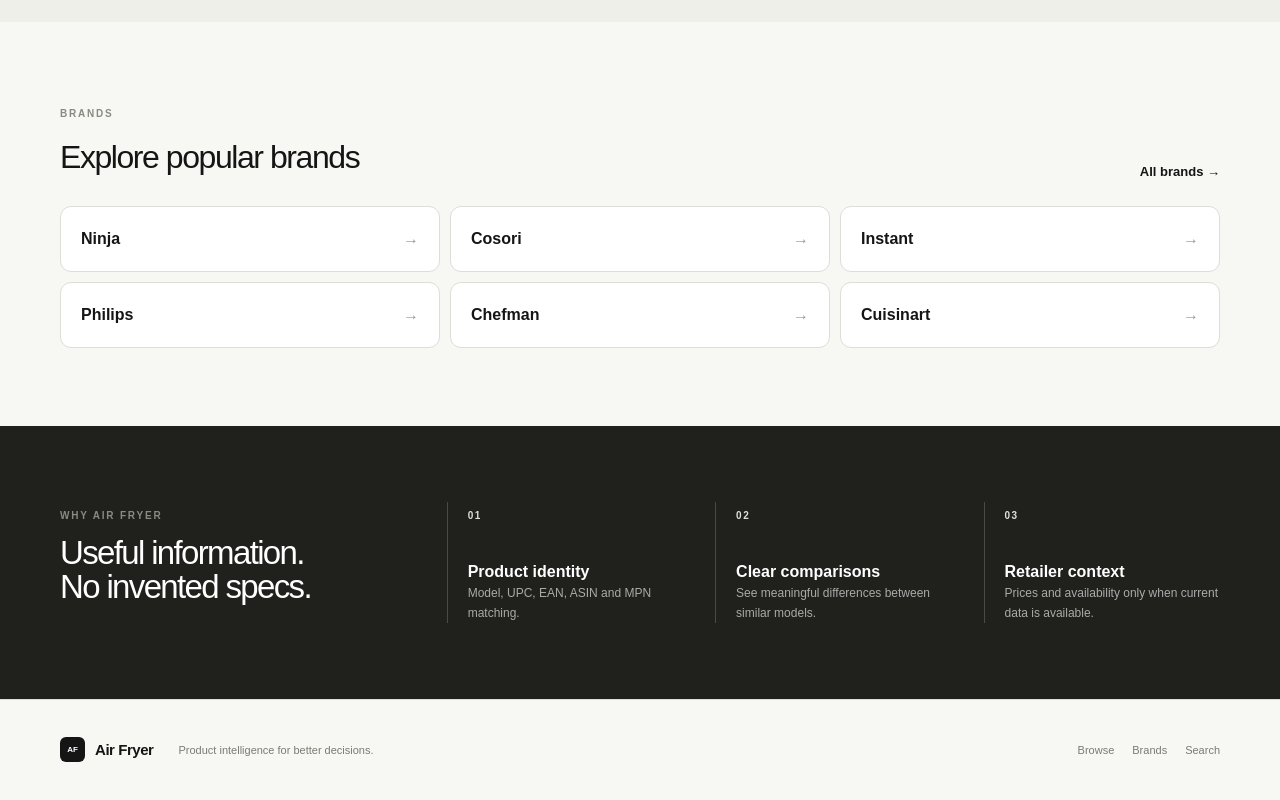
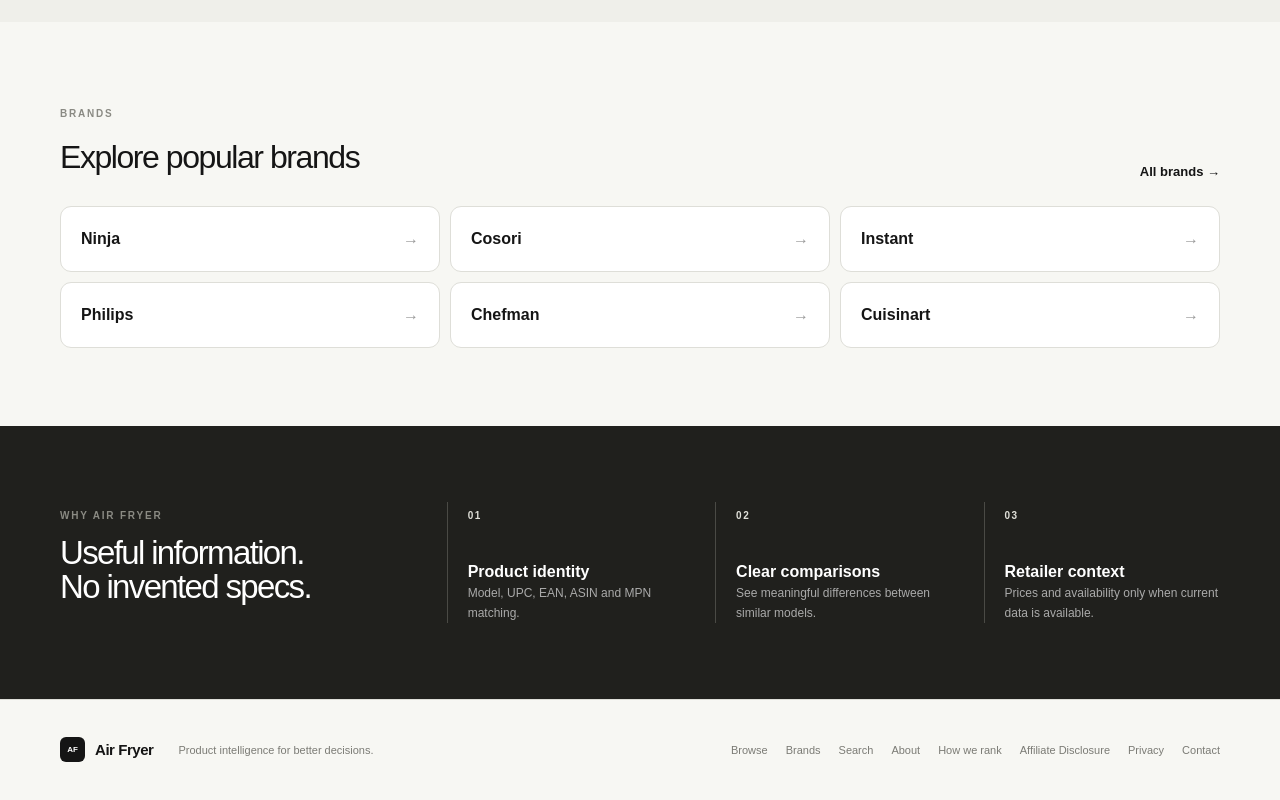
Before and after one commit to amazonkadipi-collab/airfryer, a Next.js app: page / in a window 1280 px wide. Shown: the part 1488-2288 px from the top of the page. Built offline with nearby package versions, Linux system fonts and the light colour scheme; no server answers.

Commit message:
feat(footer): add trust and legal navigation

```diff
--- a/app/page.tsx
+++ b/app/page.tsx
@@ -81,7 +81,7 @@
         </div>
       </section>
 
-      <footer><div className="shell footer"><Link href="/" className="brand"><span className="brand-mark">AF</span><span>Air Fryer</span></Link><span>Product intelligence for better decisions.</span><div><Link href="/air-fryers">Browse</Link><Link href="/brands">Brands</Link><Link href="/search">Search</Link></div></div></footer>
+      <footer><div className="shell footer"><Link href="/" className="brand"><span className="brand-mark">AF</span><span>Air Fryer</span></Link><span>Product intelligence for better decisions.</span><div><Link href="/air-fryers">Browse</Link><Link href="/brands">Brands</Link><Link href="/search">Search</Link><Link href="/about">About</Link><Link href="/how-we-rank">How we rank</Link><Link href="/affiliate-disclosure">Affiliate Disclosure</Link><Link href="/privacy">Privacy</Link><Link href="/contact">Contact</Link></div></div></footer>
     </main>
   );
 }
```
